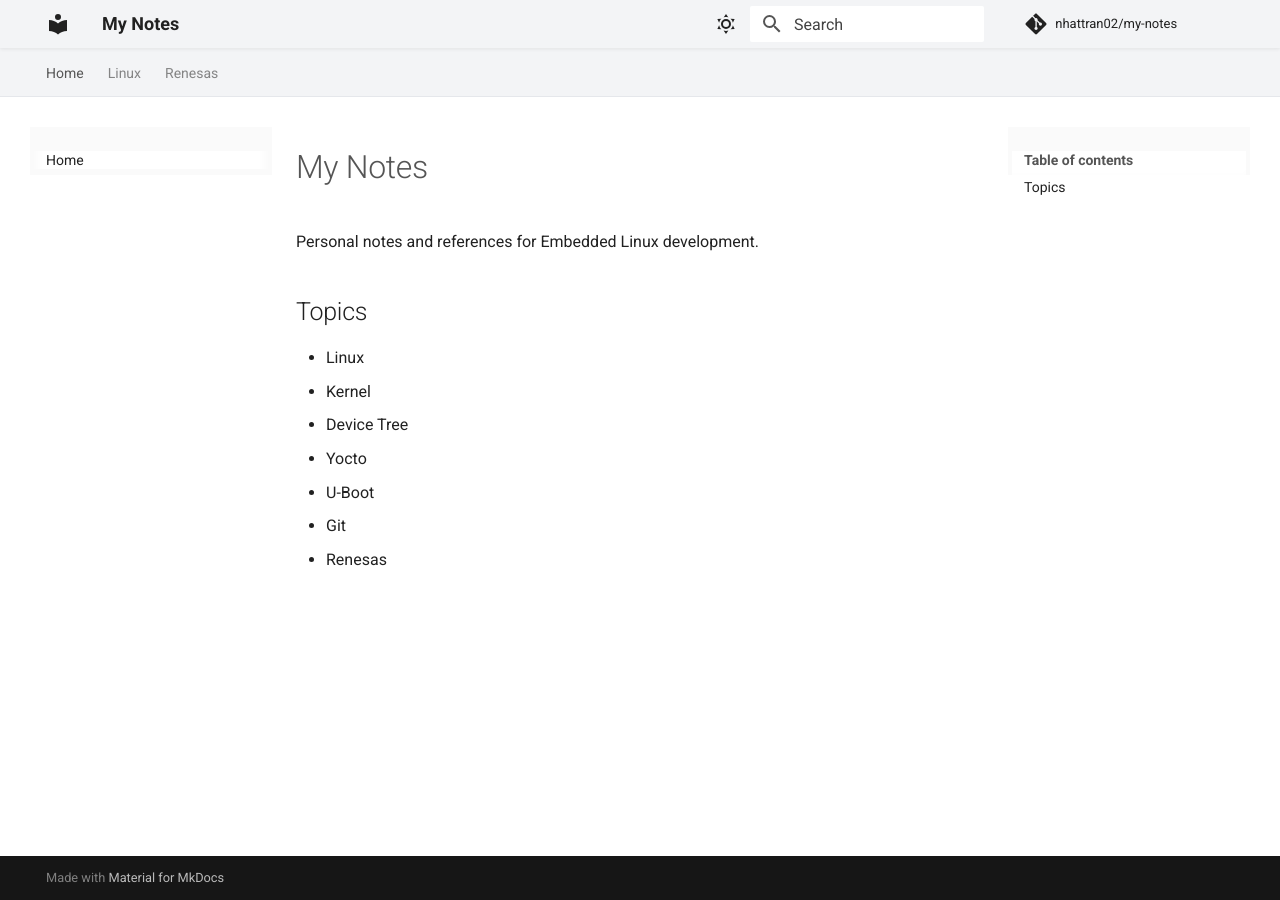
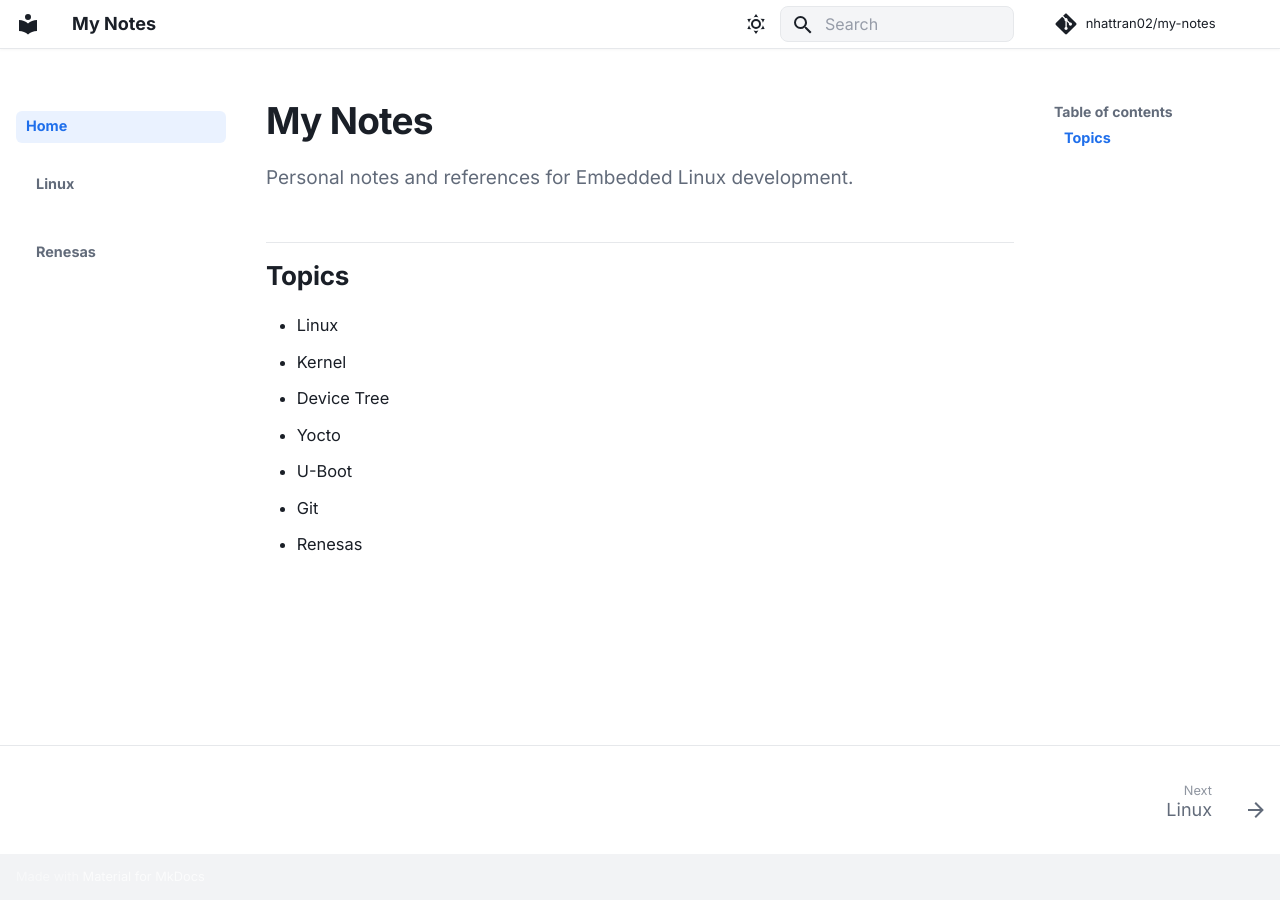
Before and after one commit to nhattran02/my-notes, an MkDocs documentation site: the page built from docs/index.md, in a window 1280 px wide. Built offline with MkDocs 1.6.1 and Material for MkDocs 9.7.7, drawn with Linux system fonts in a browser that asks for light colours; comment, search, counter and statistics services are not loaded.

Commit message:
Restyle docs with GitBook-inspired theme
- Switch to Inter / JetBrains Mono fonts
- Drop top nav tabs in favor of grouped left sidebar
- Rework extra.css: blue accent, rounded search, softened
  sidebar/nav, bordered code and tables, dark-mode palette
- Keep section labels in original casing, tidy sidebar spacing
- Rebuild site/

Co-Authored-By: Claude Sonnet 5 <noreply@anthropic.com>

```diff
--- a/docs/stylesheets/extra.css
+++ b/docs/stylesheets/extra.css
@@ -1,240 +1,473 @@
+/* =========================================================
+   GitBook-inspired theme for MkDocs Material
+   ========================================================= */
+
+/* ---------------------------------------------------------
+   Design tokens
+   --------------------------------------------------------- */
+
+:root {
+  --gb-font: "Inter", -apple-system, BlinkMacSystemFont, "Segoe UI", Roboto,
+    Helvetica, Arial, sans-serif;
+  --gb-font-code: "JetBrains Mono", "SFMono-Regular", Consolas, "Liberation Mono",
+    Menlo, monospace;
+
+  /* Accent (GitBook blue) */
+  --gb-accent: #3884ff;
+  --gb-accent-dark: #1f6feb;
+
+  /* Radii */
+  --gb-radius-sm: 6px;
+  --gb-radius-md: 8px;
+  --gb-radius-lg: 12px;
+
+  /* Layout */
+  --md-text-font: var(--gb-font);
+  --md-code-font: var(--gb-font-code);
+}
+
+/* Slightly wider, more breathing room like GitBook */
+.md-grid {
+  max-width: 68rem;
+}
+
+.md-typeset {
+  font-size: 0.82rem;
+  line-height: 1.72;
+}
+
 /* =========================================================
    LIGHT THEME
    ========================================================= */
 
 [data-md-color-scheme="default"] {
-  /* Primary */
-  --md-primary-fg-color: #f3f4f6;
+  --md-primary-fg-color: #ffffff;
   --md-primary-fg-color--light: #ffffff;
-  --md-primary-fg-color--dark: #e5e7eb;
+  --md-primary-fg-color--dark: #f2f3f5;
+  --md-primary-bg-color: #1a1f27;
+  --md-primary-bg-color--light: #626b7a;
 
-  /* Text on primary */
-  --md-primary-bg-color: #212121;
-  --md-primary-bg-color--light: #424242;
+  --md-accent-fg-color: var(--gb-accent);
+  --md-accent-fg-color--transparent: rgba(56, 132, 255, 0.1);
 
-  /* Accent */
-  --md-accent-fg-color: #212121;
+  --md-default-bg-color: #ffffff;
+  --md-default-fg-color: #1a1f27;
+  --md-default-fg-color--light: #626b7a;
+  --md-default-fg-color--lighter: #969ca8;
+  --md-default-fg-color--lightest: #eff1f3;
 
-  /* Page */
-  --md-default-bg-color: #ffffff;
-  --md-default-fg-color: #212121;
-  --md-default-fg-color--light: #555555;
+  --md-typeset-a-color: var(--gb-accent-dark);
+
+  --md-code-bg-color: #f6f7f9;
+  --md-code-fg-color: #2f363d;
+
+  --gb-border: #e6e8eb;
+  --gb-sidebar-bg: #ffffff;
+  --gb-hover-bg: #f4f5f7;
+  --gb-active-bg: rgba(56, 132, 255, 0.1);
+  --gb-muted: #626b7a;
 }
-
-
-/* ---------------------------------------------------------
-   Header
-   --------------------------------------------------------- */
-
-[data-md-color-scheme="default"] .md-header {
-  background-color: #f3f4f6;
-  color: #212121;
-  box-shadow: 0 1px 4px rgba(0, 0, 0, 0.08);
-}
-
-
-/* Header links / icons */
-
-[data-md-color-scheme="default"] .md-header__button,
-[data-md-color-scheme="default"] .md-header__title,
-[data-md-color-scheme="default"] .md-header__topic {
-  color: #212121;
-}
-
-
-/* ---------------------------------------------------------
-   Navigation tabs
-   --------------------------------------------------------- */
-
-[data-md-color-scheme="default"] .md-tabs {
-  background-color: #f3f4f6;
-  color: #212121;
-  border-bottom: 1px solid #e5e7eb;
-}
-
-
-[data-md-color-scheme="default"] .md-tabs__link {
-  color: #555555;
-}
-
-
-[data-md-color-scheme="default"] .md-tabs__link--active {
-  color: #000000;
-}
-
-
-/* ---------------------------------------------------------
-   Search
-   --------------------------------------------------------- */
-
-[data-md-color-scheme="default"] .md-search__form {
-  background-color: #ffffff;
-}
-
-
-[data-md-color-scheme="default"] .md-search__input {
-  color: #212121;
-}
-
-
-[data-md-color-scheme="default"] .md-search__icon {
-  color: #555555;
-}
-
-
-/* ---------------------------------------------------------
-   Sidebar
-   --------------------------------------------------------- */
-
-[data-md-color-scheme="default"] .md-sidebar {
-  background-color: #fafafa;
-}
-
-
-[data-md-color-scheme="default"] .md-nav__link {
-  color: #555555;
-}
-
-
-[data-md-color-scheme="default"] .md-nav__link--active {
-  color: #212121;
-}
-
-
-/* ---------------------------------------------------------
-   Links
-   --------------------------------------------------------- */
-
-[data-md-color-scheme="default"] .md-typeset a {
-  color: #333333;
-}
-
-
-/* ---------------------------------------------------------
-   Main content
-   --------------------------------------------------------- */
-
-[data-md-color-scheme="default"] .md-main {
-  bakground-color: #ffffff;
-}
-
 
 /* =========================================================
    DARK THEME
    ========================================================= */
 
 [data-md-color-scheme="slate"] {
-  /* Primary */
-  --md-primary-fg-color: #252525;
-  --md-primary-fg-color--light: #333333;
-  --md-primary-fg-color--dark: #1b1b1b;
+  --md-hue: 222;
 
-  /* Text on primary */
-  --md-primary-bg-color: #f5f5f5;
-  --md-primary-bg-color--light: #ffffff;
+  --md-primary-fg-color: #14161a;
+  --md-primary-fg-color--light: #1c1f24;
+  --md-primary-fg-color--dark: #0f1114;
+  --md-primary-bg-color: #e8eaed;
+  --md-primary-bg-color--light: #a5abb5;
 
-  /* Accent */
-  --md-accent-fg-color: #ffffff;
+  --md-accent-fg-color: var(--gb-accent);
+  --md-accent-fg-color--transparent: rgba(56, 132, 255, 0.16);
 
-  /* Page */
-  --md-default-bg-color: #1e1e1e;
-  --md-default-fg-color: #e6e6e6;
-  --md-default-fg-color--light: #b0b0b0;
+  --md-default-bg-color: #14161a;
+  --md-default-fg-color: #e3e5e8;
+  --md-default-fg-color--light: #9aa1ac;
+  --md-default-fg-color--lighter: #6b7280;
+  --md-default-fg-color--lightest: #2a2e35;
+
+  --md-typeset-a-color: #6ba5ff;
+
+  --md-code-bg-color: #1c1f24;
+  --md-code-fg-color: #d6d9dd;
+
+  --gb-border: #262a30;
+  --gb-sidebar-bg: #14161a;
+  --gb-hover-bg: #1e2127;
+  --gb-active-bg: rgba(56, 132, 255, 0.16);
+  --gb-muted: #9aa1ac;
 }
 
+/* =========================================================
+   Header
+   ========================================================= */
 
-/* ---------------------------------------------------------
-   Header
-   --------------------------------------------------------- */
-
-[data-md-color-scheme="slate"] .md-header {
-  background-color: #252525;
-  color: #f5f5f5;
-  box-shadow: 0 1px 4px rgba(0, 0, 0, 0.30);
+.md-header {
+  background-color: var(--md-primary-fg-color);
+  color: var(--md-default-fg-color);
+  box-shadow: none;
+  border-bottom: 1px solid var(--gb-border);
 }
 
-
-/* Header links / icons */
-
-[data-md-color-scheme="slate"] .md-header__button,
-[data-md-color-scheme="slate"] .md-header__title,
-[data-md-color-scheme="slate"] .md-header__topic {
-  color: #f5f5f5;
+.md-header--shadow {
+  box-shadow: 0 1px 3px rgba(0, 0, 0, 0.04);
 }
 
-
-/* ---------------------------------------------------------
-   Navigation tabs
-   --------------------------------------------------------- */
-
-[data-md-color-scheme="slate"] .md-tabs {
-  background-color: #252525;
-  color: #f5f5f5;
-  border-bottom: 1px solid #3a3a3a;
+.md-header__button,
+.md-header__title,
+.md-header__topic {
+  color: var(--md-default-fg-color);
 }
 
-
-[data-md-color-scheme="slate"] .md-tabs__link {
-  color: #bdbdbd;
+.md-header__button.md-logo img {
+  border-radius: var(--gb-radius-sm);
 }
 
-
-[data-md-color-scheme="slate"] .md-tabs__link--active {
-  color: #ffffff;
+.md-header__title {
+  font-weight: 600;
 }
 
+/* =========================================================
+   Search — rounded pill like GitBook
+   ========================================================= */
 
-/* ---------------------------------------------------------
-   Search
-   --------------------------------------------------------- */
-
-[data-md-color-scheme="slate"] .md-search__form {
-  background-color: #333333;
+.md-search__form {
+  background-color: var(--gb-hover-bg);
+  border: 1px solid var(--gb-border);
+  border-radius: var(--gb-radius-md);
+  box-shadow: none;
+  transition: border-color 0.15s, background-color 0.15s;
 }
 
-
-[data-md-color-scheme="slate"] .md-search__input {
-  color: #f5f5f5;
+.md-search__form:hover,
+[data-md-toggle="search"]:checked ~ .md-header .md-search__form {
+  background-color: var(--md-default-bg-color);
+  border-color: var(--gb-accent);
+  box-shadow: 0 0 0 3px var(--md-accent-fg-color--transparent);
 }
 
-
-[data-md-color-scheme="slate"] .md-search__icon {
-  color: #bdbdbd;
+.md-search__input {
+  color: var(--md-default-fg-color);
 }
 
-
-/* ---------------------------------------------------------
-   Sidebar
-   --------------------------------------------------------- */
-
-[data-md-color-scheme="slate"] .md-sidebar {
-  background-color: #1e1e1e;
+.md-search__input::placeholder {
+  color: var(--md-default-fg-color--lighter);
 }
 
-
-[data-md-color-scheme="slate"] .md-nav__link {
-  color: #bdbdbd;
+.md-search__icon {
+  color: var(--md-default-fg-color--light);
 }
 
-
-[data-md-color-scheme="slate"] .md-nav__link--active {
-  color: #ffffff;
+.md-search__output {
+  border-radius: var(--gb-radius-md);
 }
 
-
-/* ---------------------------------------------------------
-   Links
-   --------------------------------------------------------- */
-
-[data-md-color-scheme="slate"] .md-typeset a {
-  color: #d0d0d0;
+@media screen and (min-width: 60em) {
+  .md-search__form {
+    background-color: var(--gb-hover-bg);
+  }
 }
 
+/* =========================================================
+   Sidebar navigation
+   ========================================================= */
 
-/* ---------------------------------------------------------
-   Main content
-   --------------------------------------------------------- */
+.md-sidebar {
+  background-color: var(--gb-sidebar-bg);
+}
 
-[data-md-color-scheme="slate"] .md-main {
-  background-color: #1e1e1e;
-}c
+.md-nav {
+  font-size: 0.72rem;
+}
+
+/* "My Notes" sidebar heading (mobile / logo row) */
+.md-nav--primary > .md-nav__title {
+  color: var(--md-default-fg-color);
+  font-weight: 700;
+  padding-bottom: 0.6rem;
+  box-shadow: none;
+}
+
+@media screen and (min-width: 76.25em) {
+  /* Hide the redundant repeated site title above the tree on desktop */
+  .md-sidebar--primary .md-nav--primary > .md-nav__title {
+    display: none;
+  }
+
+  .md-sidebar--primary .md-nav--primary > .md-nav__list {
+    padding-top: 0.4rem;
+  }
+}
+
+/* Section group labels — keep original casing, just bold + muted */
+.md-nav--primary .md-nav__item--section > .md-nav__link,
+.md-nav--primary .md-nav__item--section > label.md-nav__link {
+  color: var(--gb-muted);
+  font-size: 0.72rem;
+  font-weight: 700;
+  text-transform: none;
+  letter-spacing: 0;
+  margin-top: 1rem;
+  margin-bottom: 0.1rem;
+}
+
+/* First section shouldn't get an extra top gap */
+.md-nav--primary > .md-nav__list > .md-nav__item:first-child > .md-nav__link {
+  margin-top: 0;
+}
+
+.md-nav__link {
+  color: var(--md-default-fg-color--light);
+  border-radius: var(--gb-radius-sm);
+  padding: 0.32rem 0.5rem;
+  margin: 0.05rem 0;
+  transition: background-color 0.12s, color 0.12s;
+}
+
+.md-nav__link:hover,
+.md-nav__link:focus {
+  color: var(--md-default-fg-color);
+  background-color: var(--gb-hover-bg);
+}
+
+.md-nav__link--active,
+.md-nav__link--active:hover {
+  color: var(--gb-accent-dark);
+  background-color: var(--gb-active-bg);
+  font-weight: 600;
+}
+
+[data-md-color-scheme="slate"] .md-nav__link--active,
+[data-md-color-scheme="slate"] .md-nav__link--active:hover {
+  color: #8bb8ff;
+}
+
+.md-nav__item .md-nav__link--active {
+  color: var(--gb-accent-dark);
+}
+
+/* Nested nav indentation guide */
+@media screen and (min-width: 76.25em) {
+  .md-nav__item--nested .md-nav .md-nav {
+    border-left: 1px solid var(--gb-border);
+    margin-left: 0.6rem;
+    padding-left: 0.35rem;
+  }
+}
+
+/* Table of contents (right sidebar) */
+.md-nav--secondary .md-nav__title {
+  font-size: 0.7rem;
+  font-weight: 700;
+  color: var(--gb-muted);
+  box-shadow: none;
+}
+
+.md-nav--secondary .md-nav__link--active {
+  background-color: transparent;
+  color: var(--gb-accent-dark);
+}
+
+.md-sidebar--secondary .md-nav__list .md-nav__list {
+  padding-left: 0.6rem;
+}
+
+/* =========================================================
+   Content typography
+   ========================================================= */
+
+.md-content {
+  background-color: var(--md-default-bg-color);
+}
+
+.md-typeset h1 {
+  color: var(--md-default-fg-color);
+  font-weight: 800;
+  font-size: 1.85rem;
+  letter-spacing: -0.02em;
+  line-height: 1.2;
+  margin-bottom: 0.4em;
+}
+
+.md-typeset h2 {
+  font-weight: 700;
+  font-size: 1.3rem;
+  letter-spacing: -0.01em;
+  margin-top: 1.8em;
+  padding-top: 0.6em;
+  border-top: 1px solid var(--gb-border);
+}
+
+.md-typeset h3 {
+  font-weight: 650;
+  font-size: 1.05rem;
+  margin-top: 1.6em;
+}
+
+.md-typeset h4 {
+  font-weight: 600;
+  font-size: 0.9rem;
+}
+
+/* subtitle paragraph directly after H1 */
+.md-typeset h1 + p {
+  color: var(--md-default-fg-color--light);
+  font-size: 0.95rem;
+}
+
+.md-typeset a {
+  color: var(--md-typeset-a-color);
+  text-decoration: none;
+  font-weight: 500;
+}
+
+.md-typeset a:hover {
+  text-decoration: underline;
+  text-underline-offset: 2px;
+}
+
+/* =========================================================
+   Code
+   ========================================================= */
+
+.md-typeset code {
+  background-color: var(--md-code-bg-color);
+  border: 1px solid var(--gb-border);
+  border-radius: var(--gb-radius-sm);
+  padding: 0.1em 0.35em;
+  font-size: 0.84em;
+}
+
+.md-typeset pre > code {
+  border: none;
+  padding: 0.9rem 1.1rem;
+}
+
+.md-typeset .highlight,
+.md-typeset pre {
+  border-radius: var(--gb-radius-md);
+}
+
+.md-typeset .highlight > pre > code,
+.md-typeset > pre > code {
+  border: 1px solid var(--gb-border);
+  border-radius: var(--gb-radius-md);
+}
+
+.md-clipboard {
+  color: var(--md-default-fg-color--lighter);
+}
+
+.md-typeset .highlight:hover .md-clipboard {
+  color: var(--md-default-fg-color--light);
+}
+
+/* =========================================================
+   Tables
+   ========================================================= */
+
+.md-typeset table:not([class]) {
+  border: 1px solid var(--gb-border);
+  border-radius: var(--gb-radius-md);
+  overflow: hidden;
+  font-size: 0.78rem;
+  box-shadow: none;
+}
+
+.md-typeset table:not([class]) th {
+  background-color: var(--gb-hover-bg);
+  color: var(--md-default-fg-color);
+  font-weight: 600;
+}
+
+.md-typeset table:not([class]) td,
+.md-typeset table:not([class]) th {
+  border-bottom: 1px solid var(--gb-border);
+}
+
+/* =========================================================
+   Admonitions / callouts — GitBook "hint" style
+   ========================================================= */
+
+.md-typeset .admonition,
+.md-typeset details {
+  border: 1px solid var(--gb-border);
+  border-left-width: 3px;
+  border-radius: var(--gb-radius-md);
+  box-shadow: none;
+  font-size: 0.78rem;
+  background-color: var(--gb-hover-bg);
+}
+
+.md-typeset .admonition-title,
+.md-typeset summary {
+  background-color: transparent;
+  font-weight: 600;
+}
+
+/* =========================================================
+   Blockquote
+   ========================================================= */
+
+.md-typeset blockquote {
+  border-left: 3px solid var(--gb-border);
+  color: var(--md-default-fg-color--light);
+}
+
+/* =========================================================
+   Buttons / footer / misc
+   ========================================================= */
+
+.md-typeset .md-button {
+  border-radius: var(--gb-radius-md);
+  border-color: var(--gb-accent);
+  color: var(--gb-accent-dark);
+  font-weight: 600;
+}
+
+.md-typeset .md-button--primary {
+  background-color: var(--gb-accent);
+  border-color: var(--gb-accent);
+  color: #fff;
+}
+
+.md-footer {
+  background-color: var(--md-primary-fg-color);
+  color: var(--md-default-fg-color--light);
+  border-top: 1px solid var(--gb-border);
+}
+
+.md-footer-meta {
+  background-color: var(--md-primary-fg-color--dark);
+}
+
+.md-footer__link {
+  color: var(--md-default-fg-color--light);
+}
+
+.md-footer__link:hover {
+  color: var(--md-default-fg-color);
+}
+
+/* Next/prev nav buttons */
+.md-footer__inner {
+  padding: 0.6rem 0;
+}
+
+/* Scrollbars */
+* {
+  scrollbar-width: thin;
+  scrollbar-color: var(--gb-border) transparent;
+}
+*::-webkit-scrollbar {
+  width: 8px;
+  height: 8px;
+}
+*::-webkit-scrollbar-thumb {
+  background-color: var(--gb-border);
+  border-radius: 4px;
+}
--- a/mkdocs.yml
+++ b/mkdocs.yml
@@ -6,6 +6,10 @@ repo_url: https://github.com/nhattran02/my-notes
 
 theme:
   name: material
+
+  font:
+    text: Inter
+    code: JetBrains Mono
 
   palette:
     - media: "(prefers-color-scheme: light)"
@@ -21,13 +25,18 @@ theme:
         name: Dark mode
 
   features:
-    - navigation.tabs
     - navigation.sections
     - navigation.expand
     - navigation.top
+    - navigation.tracking
+    - navigation.indexes
+    - navigation.footer
+    - toc.follow
+    - content.tooltips
     - search.suggest
     - search.highlight
     - content.code.copy
+    - content.code.annotate
 
   language: en
 
```
Also changed, not shown: site/404.html, site/index.html, site/linux/index.html, site/renesas/index.html, site/sitemap.xml, site/stylesheets/extra.css, 1 other file.
